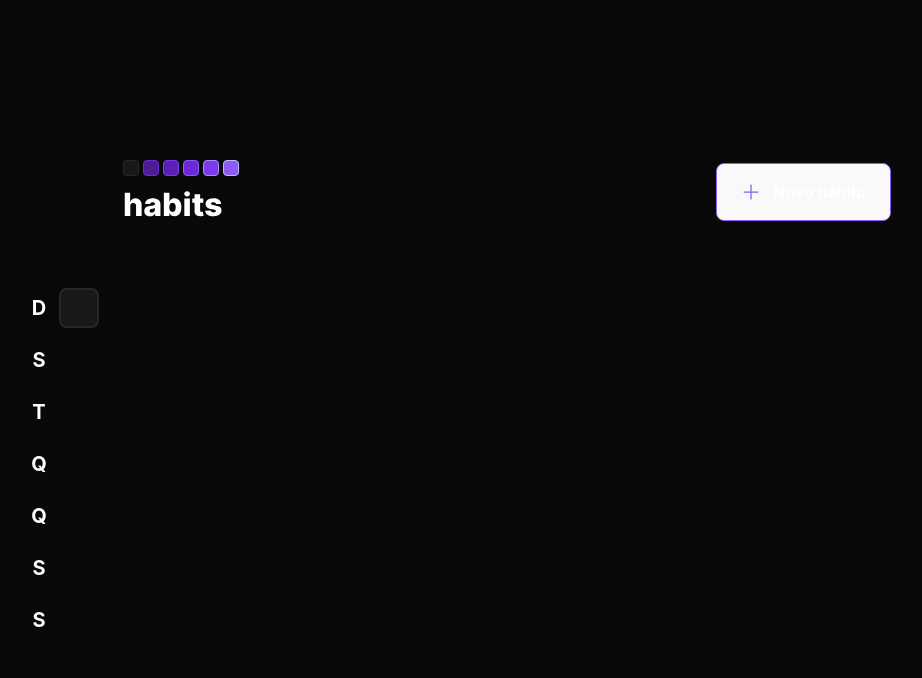
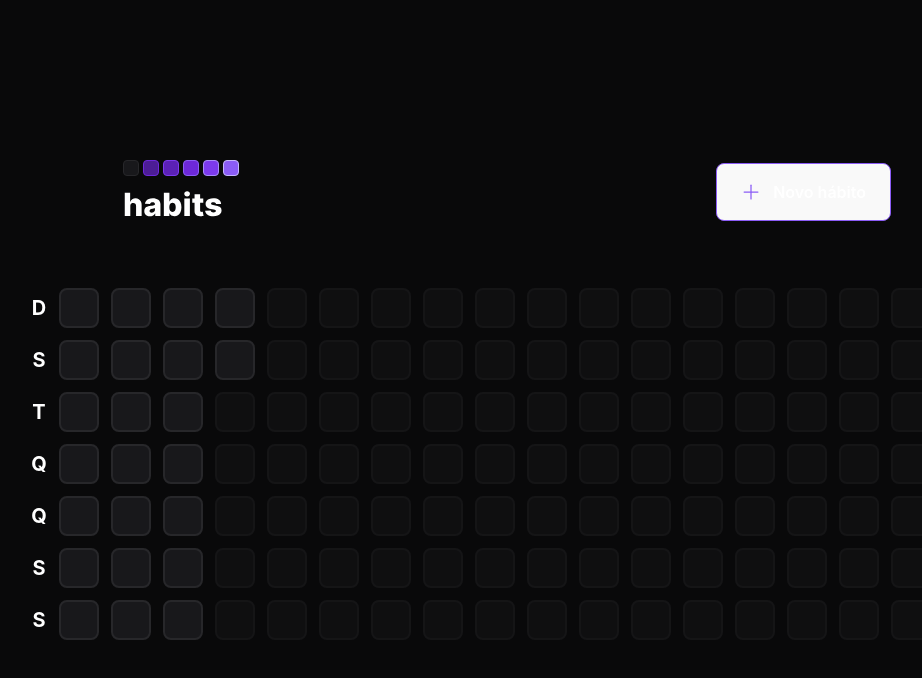
Before and after one commit to jamangueira7/app-habitos-react-nlw-setup, a React (Vite) app: page / in a window 1280 px wide. Shown: the top 678 px of the page, without its empty margins (133-1055 px from the left). Built offline with nearby package versions, Linux system fonts and the light colour scheme.

Commit message:
tela quase pronta

```diff
--- a/package.json
+++ b/package.json
@@ -9,6 +9,7 @@
     "preview": "vite preview"
   },
   "dependencies": {
+    "dayjs": "^1.11.7",
     "phosphor-react": "^1.4.1",
     "react": "^18.2.0",
     "react-dom": "^18.2.0"
--- /dev/null
+++ b/src/components/HabitDay.tsx
@@ -0,0 +1,6 @@
+export function HabitDay() {
+
+  return (
+    <div className="w-10 h-10 bg-zinc-900 border-2 border-zinc-800 rounded-lg"></div>
+  );
+}
--- a/src/components/SummaryTable.tsx
+++ b/src/components/SummaryTable.tsx
@@ -1,5 +1,13 @@
+import { HabitDay } from './HabitDay';
+import { generateDatesFromYearBeginning } from '../utils/generate-dates-from-year-beginning';
+
 const weekDays = ['D', 'S', 'T', 'Q', 'Q', 'S', 'S'];
 export function SummaryTable() {
+
+  const summaryDates = generateDatesFromYearBeginning();
+
+  const minimunSummaryDatesSize = 18 * 7;
+  const amountOfDaysToFill = minimunSummaryDatesSize - summaryDates.length;
 
   return (
     <div className="w-full flex">
@@ -14,8 +22,21 @@ export function SummaryTable() {
 
       </div>
 
-      <div className="grid grid-rows-7 grid-flow-row gap-3">
-        <div className="w-10 h-10 bg-zinc-900 border-2 border-zinc-800 rounded-lg"></div>
+      <div className="grid grid-rows-7 grid-flow-col gap-3">
+        {summaryDates.map(date => {
+          return <HabitDay key={date.toString()}/>
+        })}
+
+        {amountOfDaysToFill > 0 && Array.from({ length: amountOfDaysToFill })
+          .map((_, index) => {
+          return (
+            <div
+              key={index}
+              className="w-10 h-10 bg-zinc-900 border-2 border-zinc-800 rounded-lg opacity-40 cursor-not-allowed"
+            />
+          );
+        })}
+
       </div>
     </div>
 
--- /dev/null
+++ b/src/utils/generate-dates-from-year-beginning.ts
@@ -0,0 +1,14 @@
+import dayjs from 'dayjs';
+export function generateDatesFromYearBeginning() {
+  const firstDayOftheYear = dayjs().startOf('year');
+  const today = new Date();
+
+  const dates = [];
+  let compareDate = firstDayOftheYear;
+  while (compareDate.isBefore(today)) {
+    dates.push(compareDate.toDate());
+    compareDate = compareDate.add(1, 'day');
+  }
+
+  return dates;
+}
```
Also changed, not shown: 1 other file (tests, documents, lock files or other folders).
